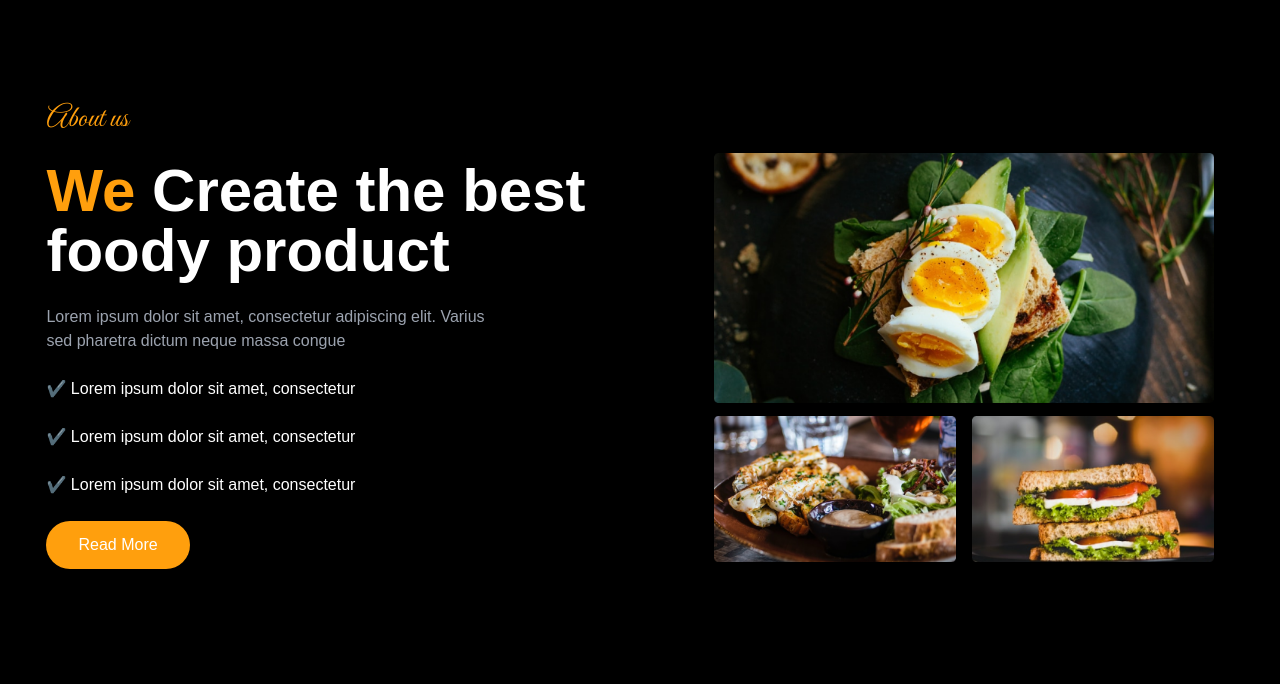
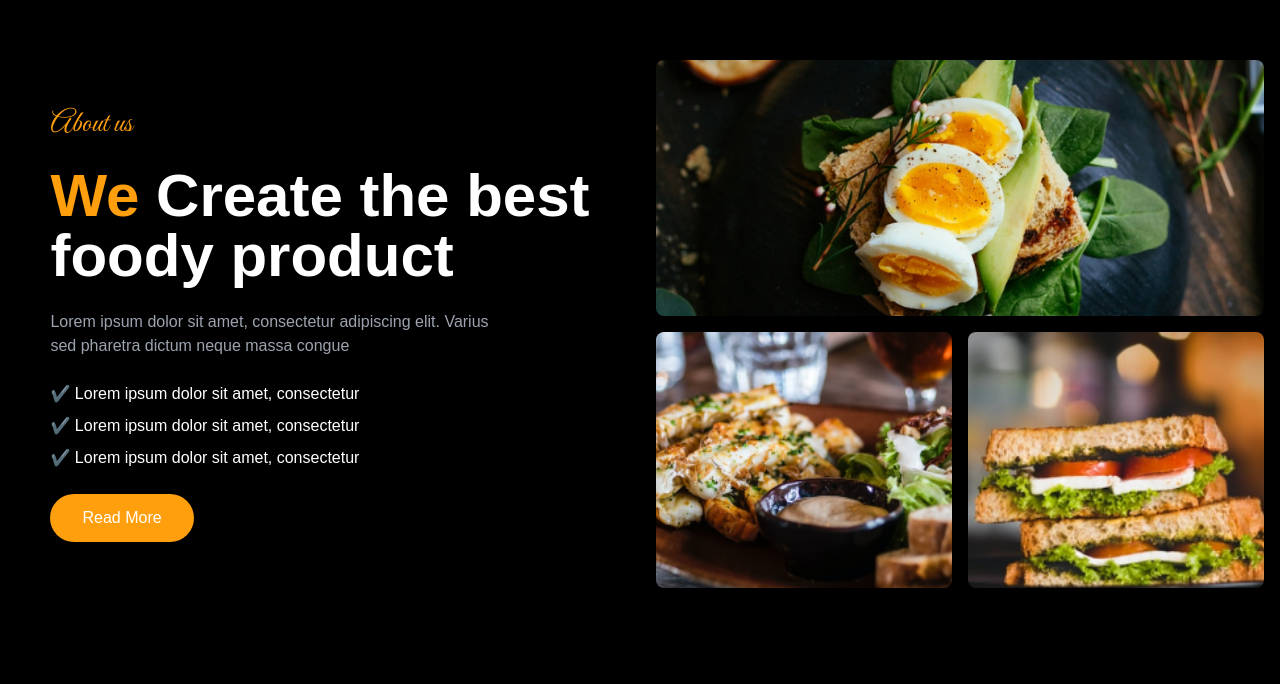
Before and after one commit to haziqsiddiqui88/FoodTuck-Website, a Next.js app: page / in a window 1280 px wide. Shown: the part 796-1480 px from the top of the page. Built offline with nearby package versions, Linux system fonts and the light colour scheme; a web font is replaced by a local one.

Commit message:
Images changes

```diff
--- a/src/app/page.tsx
+++ b/src/app/page.tsx
@@ -51,13 +51,7 @@ const testimonials = [
     rating: 4,
     text: "Lorem ipsum dolor sit amet, consectetur adipiscing elit. Quisque diam pellentesque bibendum non dui volutpat fringilla bibendum. Urna, elit augue urna, vitae feugiat pretium donec id elementum. Ultrices mattis sed vitae mus risus. Lacus nisi, et ac dapibus sit eu velit in consequat.",
   },
-
 ];
-
-
-
-
-
 
 const chefs = [
   {
@@ -156,29 +150,27 @@ export default function Home() {
         </div>
       </div>
 
-      {/* second layout */}
+      {/* Second layout */}
 
-      <div className="pt-20 bg-black text-white relative overflow-hidden">
-        <div className="container mx-auto px-2 h-full">
+      <div className=" bg-black text-white pt-20 relative overflow-hidden">
+  <div className="container mx-auto px-4 h-full">
     <div className="grid md:grid-cols-2 gap-8 items-center h-full py-12">
       {/* Left Content */}
       <div className="space-y-6 mx-auto">
-              <p className="font-playwrite  text-[#ff9f0d] text-3xl">
-                About us
-              </p>
-              <h1 className="text-3xl md:text-6xl font-bold  leading-tight">
+        <p className="font-playwrite text-[#ff9f0d] text-3xl">About us</p>
+        <h1 className="text-3xl md:text-6xl font-bold leading-tight">
           <span className="text-[#ff9f0d]">We </span>Create the best
           <br />
           foody <span>product</span>
         </h1>
         <p className="text-gray-400 max-w-md">
-                Lorem ipsum dolor sit amet, consectetur adipiscing elit. Varius
-                sed pharetra dictum neque massa congue
+          Lorem ipsum dolor sit amet, consectetur adipiscing elit. Varius sed pharetra dictum neque massa congue
         </p>
-              <h1>✔️ Lorem ipsum dolor sit amet, consectetur </h1>
-              <h1>✔️ Lorem ipsum dolor sit amet, consectetur </h1>
-              <h1>✔️ Lorem ipsum dolor sit amet, consectetur </h1>
-
+        <ul className="space-y-2">
+          <li>✔️ Lorem ipsum dolor sit amet, consectetur</li>
+          <li>✔️ Lorem ipsum dolor sit amet, consectetur</li>
+          <li>✔️ Lorem ipsum dolor sit amet, consectetur</li>
+        </ul>
         <Link
           href="/menu"
           className="inline-block bg-[#ff9f0d] text-white px-8 py-3 rounded-full hover:bg-orange-600 transition-colors"
@@ -188,47 +180,51 @@ export default function Home() {
       </div>
 
       {/* Right Content - Hero Image */}
-
-            <div className="relative mx-auto">
-              {/* Main Image */}
-              <div className="relative -mt-8 w-[500px] aspect-square">
+      <div className="grid grid-cols-1 lg:grid-cols-2 gap-4 max-w-4xl">
+        {/* Top Image */}
+        <div className="relative w-full h-64 lg:col-span-2">
           <Image
             src="/home-second1.png"
-                  alt="Delicious dish with rice and eggs"
-                  fill
-                  className="object-contain hover:scale-105 transition-transform duration-300"
-                  priority
+            alt="Avocado Toast with Egg"
+            layout="fill"
+            objectFit="cover"
+            className="rounded-lg shadow-md hover:scale-105 transition-transform duration-300"
           />
         </div>
-
-              {/* Grid Layout for Two Images Below */}
-              <div className="grid grid-cols-2 gap-4 -mt-40 w-[500px]  ">
-                <div className="relative aspect-square">
+        {/* Bottom Left Image */}
+        <div className="relative w-full h-64">
           <Image
             src="/home-second2.png"
-                    alt="Delicious bread with tomato and cheese"
-                    fill
-                    className="object-contain hover:scale-105 transition-transform duration-300"
-                    priority
+            alt="Grilled Sandwich with Salad"
+            layout="fill"
+            objectFit="cover"
+            className="rounded-lg shadow-md hover:scale-105 transition-transform duration-300"
           />
         </div>
-                <div className="relative aspect-square">
+        {/* Bottom Right Image */}
+        <div className="relative w-full h-64">
           <Image
             src="/home-second3.png"
-                    alt="Delicious bread with tomato and cheese"
-                    fill
-                    className="object-contain hover:scale-105 transition-transform duration-300"
-                    priority
+            alt="Fresh Veggie Sandwich"
+            layout="fill"
+            objectFit="cover"
+            className="rounded-lg shadow-md hover:scale-105 transition-transform duration-300"
           />
         </div>
       </div>
-            </div>
+
+
+
+
+
+
     </div>
   </div>
 </div>
 
-      {/*
-food-catogories */}
+
+
+      {/*food-catogories */}
 
       <FoodCategory />
 
@@ -431,7 +427,7 @@ food-catogories */}
             </h1>
 
             {/* Testimonial Card */}
-               <div className="max-w-3xl mx-auto bg-slate-50 text-center  shadow-lg p-12  " >
+            <div className="max-w-3xl mx-auto bg-slate-50 text-center  shadow-lg p-12  ">
               {/* Quote Icon */}
               {/* Quote Icon */}
               <div className="flex justify-center mb-4 ">
@@ -453,8 +449,6 @@ food-catogories */}
                   {testimonials[0].text}
                 </p>
 
-
-
                 {/* Rating Stars */}
                 <div className="flex justify-center gap-1 mb-4">
                   {[...Array(5)].map((_, index) => (
@@ -470,7 +464,9 @@ food-catogories */}
                 </div>
 
                 {/* Name and Role */}
-                   <h4 className="text-2xl font-bold mb-2">{testimonials[0].name}</h4>
+                <h4 className="text-2xl font-bold mb-2">
+                  {testimonials[0].name}
+                </h4>
                 <p className="text-gray-500">{testimonials[0].role}</p>
               </div>
               {/* Carousel Dots */}
@@ -492,10 +488,10 @@ food-catogories */}
       {/*Restaurant Process*/}
 
       <div className="mt-16 mb-16">
-<RestaurantProcess /> </div>
+        <RestaurantProcess />{" "}
+      </div>
       {/*Blogs Post*/}
       <BlogPost />
     </div>
-
   );
 }
--- a/src/components/FoodCategory/FoodCategory.tsx
+++ b/src/components/FoodCategory/FoodCategory.tsx
@@ -6,9 +6,9 @@ const FoodCategory = () => {
        // Items array containing food details
   const items = [
     { id: 1, Image: "/food1.png", label: "Save 30% on Fast Food" },
-    { id: 2, Image: "/food2.png", label: "Delicious Burgers" },
+    { id: 2, Image: "/food4.png", label: "Delicious Burgers" },
     { id: 3, Image: "/food3.png", label: "Healthy Salads" },
-    { id: 4, Image: "/food4.png", label: "Desserts" },
+    { id: 4, Image: "/food2.png", label: "Desserts" },
   ];
 
   return (
```
Lines whose indentation alone changed are shown as unchanged.
